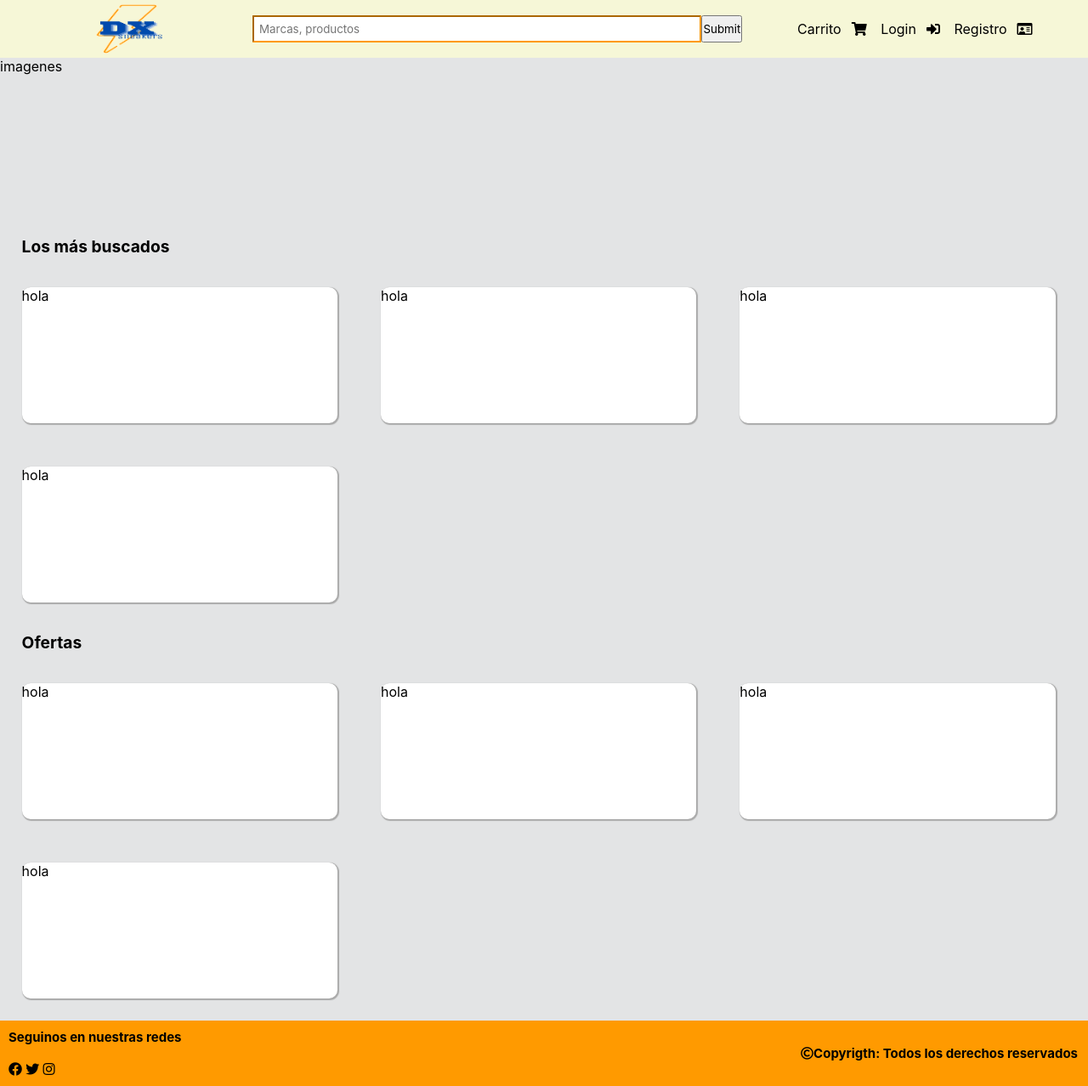
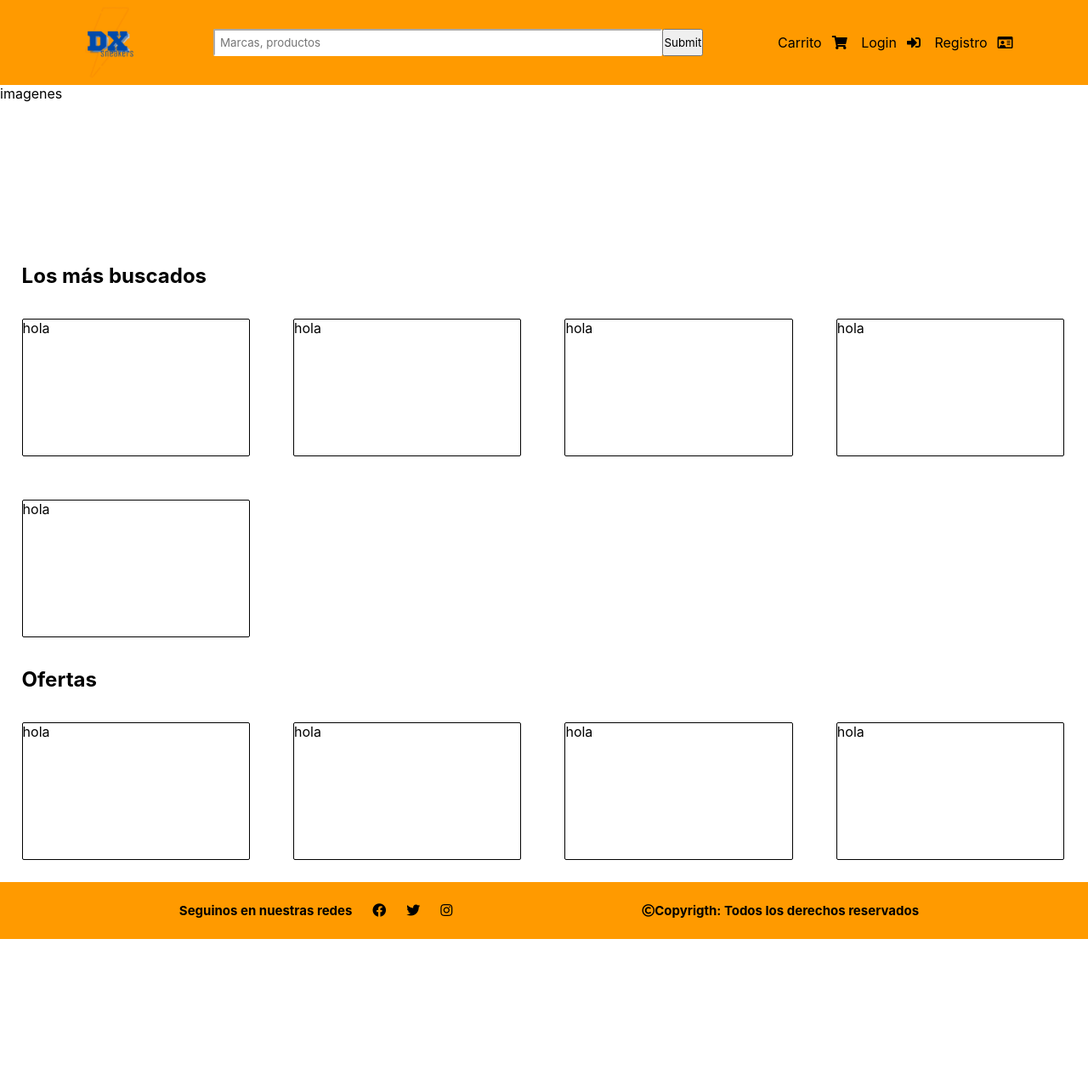
Before and after one commit to LucasHerrera15/Integrador, a Node server app: page / in a window 1280 px wide. Shown: the whole page at 85% size. After the commit the page ends 1105 px from the top, so only its background shows below. Run offline with Node 20, Linux system fonts and the light colour scheme; some libraries are stand-ins or nearby versions.

Commit message:
avance pagina de inicio

```diff
--- a/public/css/style.css
+++ b/public/css/style.css
@@ -2,9 +2,6 @@
     margin: 0px;
     padding: 0px;
     font-family: -apple-system, BlinkMacSystemFont, 'Segoe UI', Roboto, Oxygen, Ubuntu, Cantarell, 'Open Sans', 'Helvetica Neue', sans-serif;
-}
-main{
-    background-color: #e3e4e5;
 }
 .contenedor__footer{
     background-color: #FF9A00;
@@ -21,12 +18,12 @@
     padding: 12px;
 }
 .header{
-    background-color: #F6F7D7;
+    background-color: #FF9A00;
     width: 100vw;
 }
 .contenedor__header{
     display: flex;
-    flex-direction: row;
+    flex-direction: row-reverse;
     justify-content: space-evenly;
     align-items: center;
 }
@@ -37,8 +34,8 @@
 .buscador{
     width: 100%;
     padding: 1%;
-    border-radius: 1px;
-    border-color: #FF9A00;
+    border-radius: 2px;
+    border-color: white;
 }
 .menu__icon{
     width: 10%;
@@ -48,7 +45,7 @@
     display: none;
 }
 #logo{
-    width: 50%;
+    width: 100px;
 }
 .banner{
     width: 100%;
@@ -66,22 +63,24 @@
     flex-wrap: wrap;
 }
 .productos{
-    background-color: #FFF;
-    width: 96%;
+    border: black solid 1px;
+    width: 95%;
     margin: 2%;
-    border-radius: 10px;
-    box-shadow: 1px 1px 1px 1px #aaa;
+    border-radius: 2px;
 }
 
 @media (min-width: 425px){
     .productos{
-        width: 46%;
+        width: 45%;
     }
-    #logo{
+   /*  #logo{
         width: 20%;
-    }
+    } */
 }
 @media (min-width: 768px){
+    .contenedor__header{
+        flex-direction: row;
+    }
     .menu__icon{
         display: none;
     }
@@ -105,9 +104,13 @@
     .productos{
         width: 29%;
     }
-    #logo{
+    .productos:hover{
+        cursor: pointer;
+        box-shadow: 0px 0px 10px rgb( 100 , 100 , 100 );
+    }
+    /* #logo{
         width: 15%;
-    }
+    } */
     h3{
         font-size: 1.2em;
     }
@@ -118,13 +121,13 @@
         font-size: 1.5em;
     }
 }
-@media (min-width: 1440px){
+@media (min-width: 1024px){
     .productos{
-        width: 21%;
+        width: 20.8%;
     }
-    #logo{
+   /*  #logo{
         width: 10%;
-    }
+    } */
     h3{
         font-size: 1.5em;
     }
@@ -142,3 +145,8 @@
         padding: 12px;
     }
 }
+@media (min-width: 1440px){
+    .productos{
+        width: 15.8%;
+    }
+}
--- a/views/index.html
+++ b/views/index.html
@@ -11,7 +11,7 @@
 <body>
     <header class="header">
         <div class="contenedor__header">
-            <img id="logo" src="/images/logo.png">
+            <img id="logo" src="/images/logoSinFondo.png">
             <form class="barra__busqueda">
                     <input class="buscador" type="search" placeholder="Marcas, productos">
                     <input class="boton" type="submit">
@@ -34,6 +34,10 @@
             <h3>Los más buscados</h3>
         </div>
         <div class="contenedor__productos">
+            <article class="productos">
+                <p>hola</p>
+                <br><br><br><br><br><br><br>
+            </article>
             <article class="productos">
                 <p>hola</p>
                 <br><br><br><br><br><br><br>
--- a/views/registro.html
+++ b/views/registro.html
@@ -12,7 +12,7 @@
 <body>
     <header id="header">
         <div class="contenedorHeader">
-            <img id="logo" src="/images/logoSinFondo.png">
+          <img id="logo" src="/images/logoSinFondo.png">
         </div>
     </header>
     <main>
@@ -29,7 +29,7 @@
               <label class="form-check-label" for="exampleCheck1">Check me out</label>
             </div>
             <button type="submit" class="btn btn-primary">Submit</button>
-          </form>
+        </form>
     </main>
     <footer>
 
```
